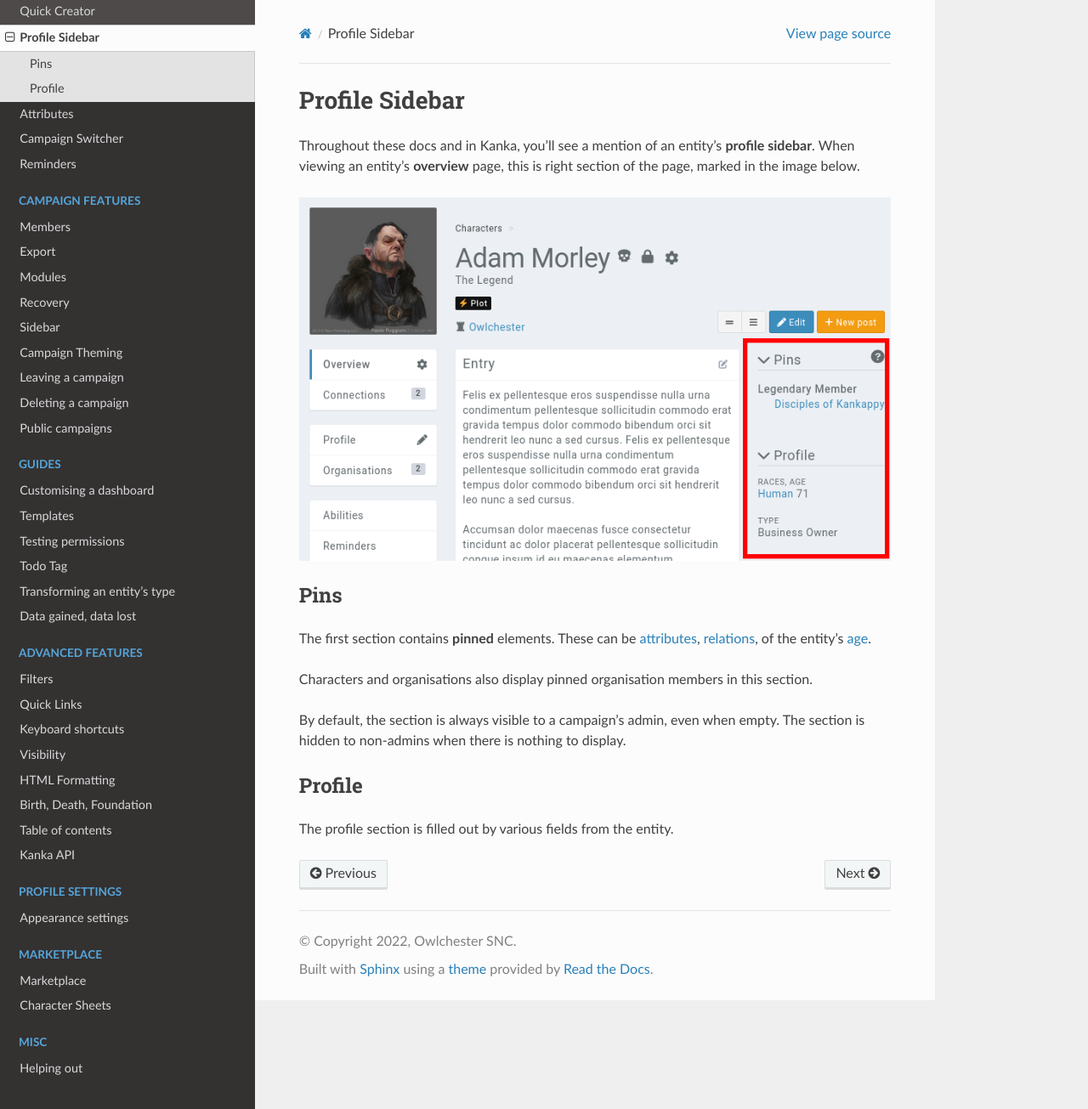
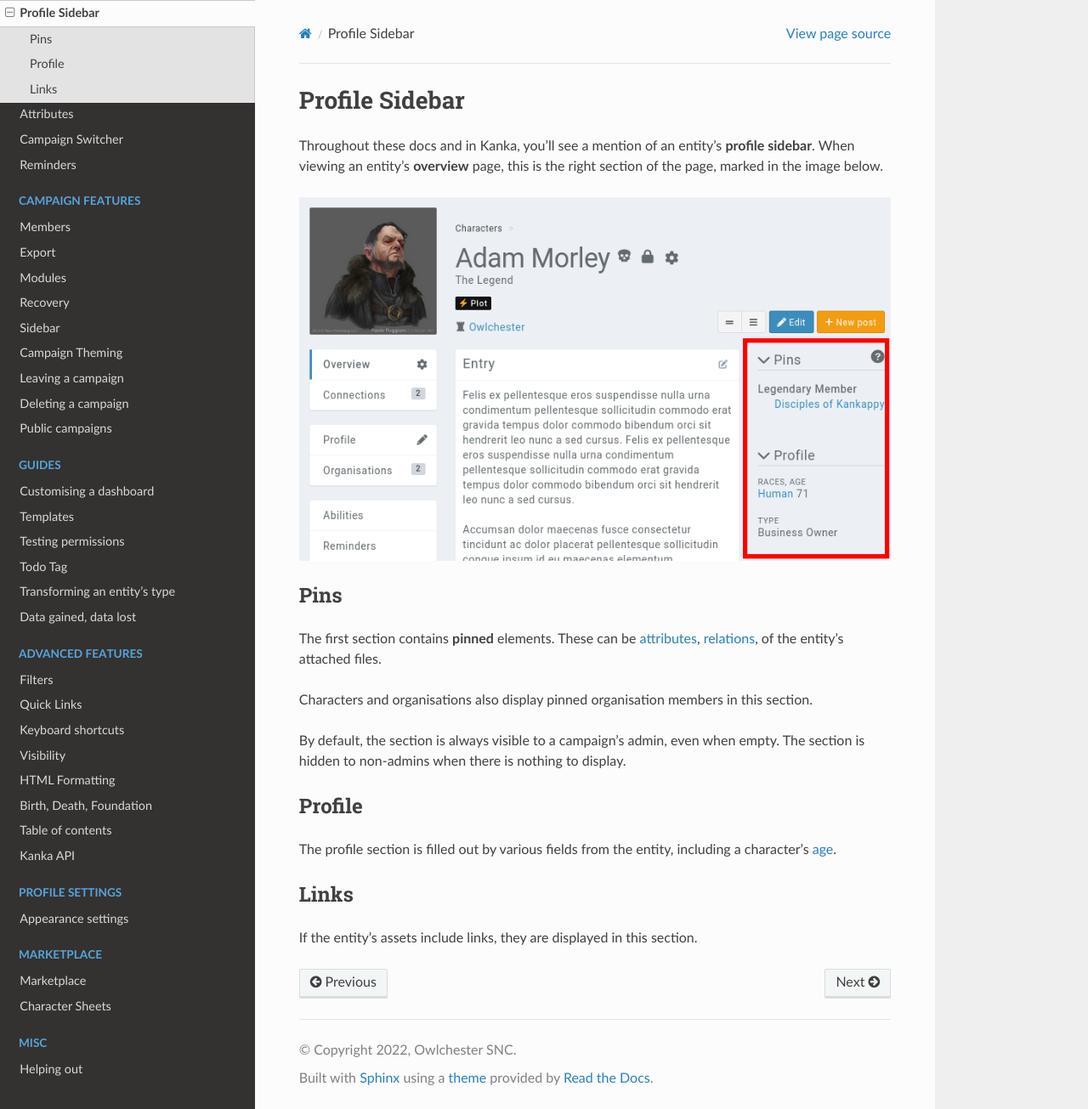
Before and after one commit to owlchester/kanka-docs, a Sphinx documentation site: the page built from docs/source/features/profile-sidebar.md, in a window 1280 px wide and 1305 px high. Shown: the whole window at 85% size. Built offline with Sphinx 7.4.7 and the Read the Docs theme 2.0.0, drawn with Linux system fonts in a browser that asks for light colours.

Commit message:
Accuracy fix and added info
Moving age to Profile where it actually is; adding files to Pins as per yesterday's update; adding a section for Links. I suggest linking to a page about assets where appropriate (e.g. lines 9 & 21), but there doesn't seem to be one yet.

```diff
--- a/docs/source/features/profile-sidebar.md
+++ b/docs/source/features/profile-sidebar.md
@@ -1,12 +1,12 @@
 # Profile Sidebar
 
-Throughout these docs and in Kanka, you'll see a mention of an entity's **profile sidebar**. When viewing an entity's **overview** page, this is right section of the page, marked in the image below.
+Throughout these docs and in Kanka, you'll see a mention of an entity's **profile sidebar**. When viewing an entity's **overview** page, this is the right section of the page, marked in the image below.
 
 ![Profile sidebar](img/profile-sidebar.png)
 
 ## Pins
 
-The first section contains **pinned** elements. These can be [attributes](/features/attributes), [relations](/features/relations), of the entity's [age](/advanced/age).
+The first section contains **pinned** elements. These can be [attributes](/features/attributes), [relations](/features/relations), of the entity's attached files.
 
 Characters and organisations also display pinned organisation members in this section.
 
@@ -14,4 +14,8 @@ By default, the section is always visible to a campaign's admin, even when empty
 
 ## Profile
 
-The profile section is filled out by various fields from the entity.
+The profile section is filled out by various fields from the entity, including a character's [age](/advanced/age).
+
+## Links
+
+If the entity's assets include links, they are displayed in this section.
```
